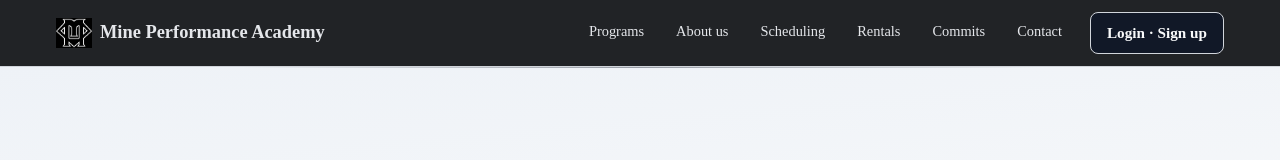
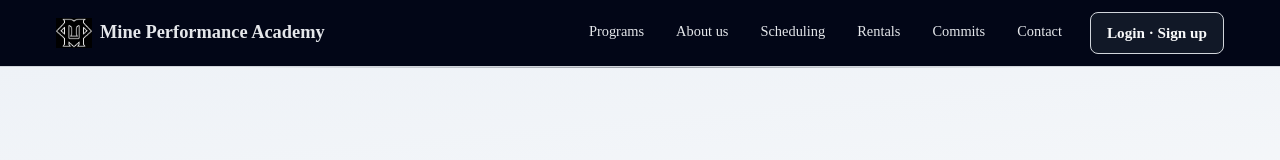
Before and after one commit to James-Liebel/Mine-Performance-3, a Next.js app: page / in a window 1280 px wide. Shown: the top 160 px of the page. Built offline with nearby package versions, Linux system fonts and the light colour scheme; no server answers.

Commit message:
Update global styles and replace logo image
- Changed the background color of the sticky header in globals.css for improved visibility.
- Updated the mp-logo.png file to enhance the visual branding of the application.

```diff
--- a/app/globals.css
+++ b/app/globals.css
@@ -438,7 +438,7 @@ h4 {
   position: sticky;
   top: 0;
   z-index: 50;
-  background: rgba(15, 17, 20, 0.92);
+  background: #020617;
   backdrop-filter: blur(10px);
   border-bottom: 1px solid var(--border);
 }
```
Also changed, not shown: public/mp-logo.png.
